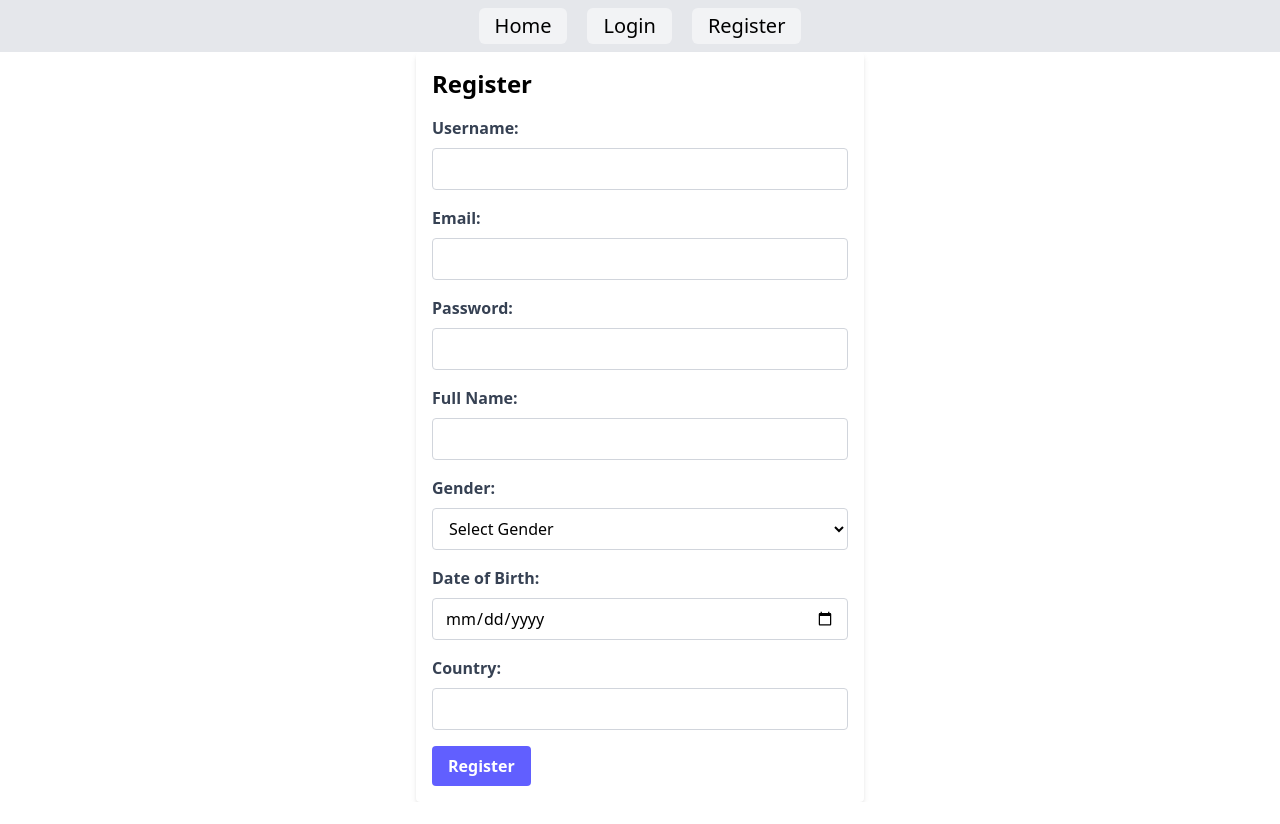
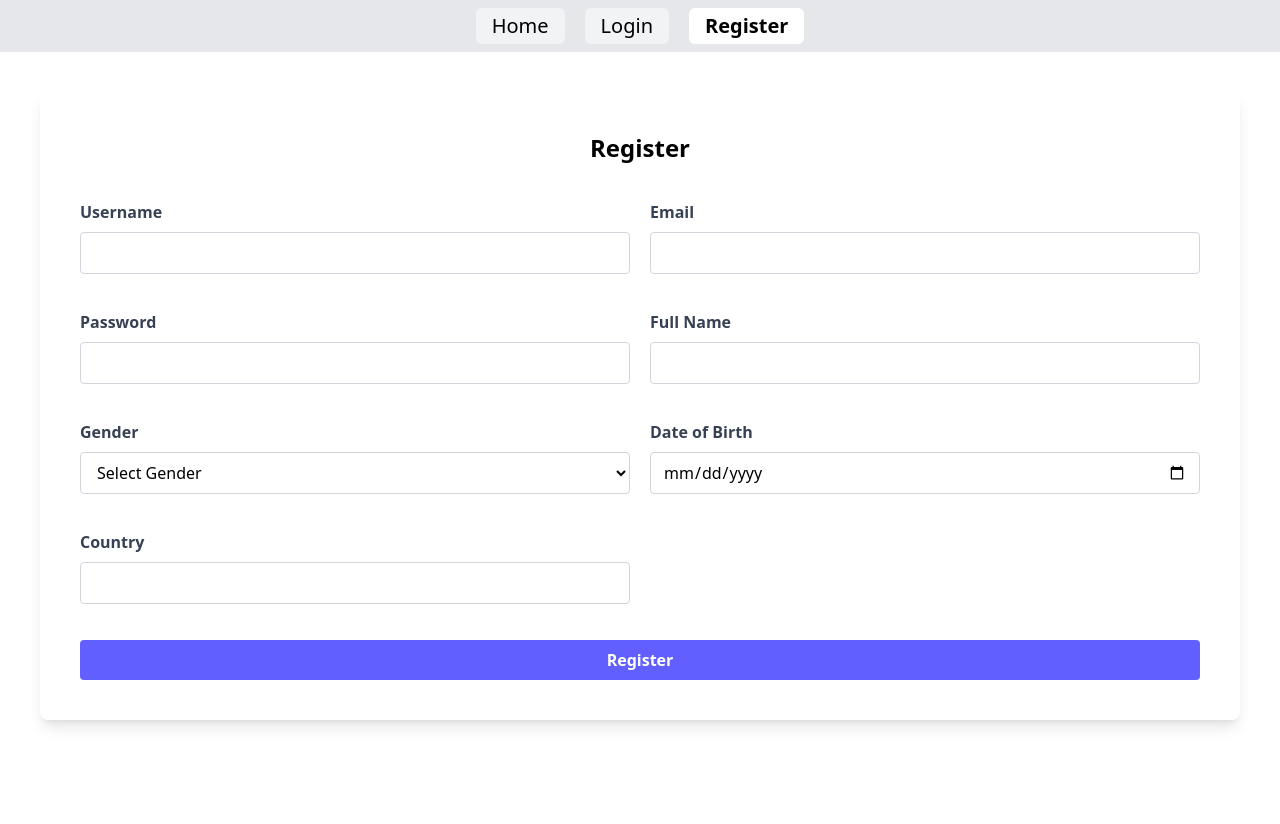
Before and after one commit to abdullah107189/job_task_Toposel, a React (Vite) app: page /reg in a window 1280 px wide. Shown: the top 824 px of the page. Before the commit the page ends 802 px from the top, so only its background shows below. Built offline with nearby package versions, Linux system fonts and the light colour scheme.

Commit message:
implement and register and behint the seen we are store user info to the mongodb

```diff
--- a/package.json
+++ b/package.json
@@ -11,10 +11,12 @@
   },
   "dependencies": {
     "@tailwindcss/vite": "^4.0.6",
+    "axios": "^1.7.9",
     "localforage": "^1.10.0",
     "match-sorter": "^8.0.0",
     "react": "^19.0.0",
     "react-dom": "^19.0.0",
+    "react-hot-toast": "^2.5.1",
     "react-router-dom": "^7.1.5",
     "sort-by": "^1.2.0",
     "tailwindcss": "^4.0.6"
--- a/src/componets/Navbar/Navbar.jsx
+++ b/src/componets/Navbar/Navbar.jsx
@@ -1,26 +1,38 @@
-import { Link } from "react-router-dom";
+import { NavLink } from "react-router-dom";
 
 const Navbar = () => {
   return (
-    <nav className="bg-gray-200 py-2 text-xl flex gap-5 justify-center">
-      <Link
-        className="bg-white/50 hover:bg-white py-1 px-4 rounded-md"
-        to={"/"}
+    <nav className="bg-gray-200 py-2 text-xl flex gap-5 justify-center sticky top-0">
+      <NavLink
+        className={({ isActive }) =>
+          ` hover:bg-white py-1 px-4 rounded-md ${
+            isActive ? "bg-white font-bold" : "bg-white/50"
+          }`
+        }
+        to="/"
       >
         Home
-      </Link>
-      <Link
-        className="bg-white/50 hover:bg-white py-1 px-4 rounded-md"
-        to={"/login"}
+      </NavLink>
+      <NavLink
+        className={({ isActive }) =>
+          ` hover:bg-white py-1 px-4 rounded-md ${
+            isActive ? "bg-white font-bold" : "bg-white/50"
+          }`
+        }
+        to="/login"
       >
         Login
-      </Link>
-      <Link
-        className="bg-white/50 hover:bg-white py-1 px-4 rounded-md"
-        to={"/reg"}
+      </NavLink>
+      <NavLink
+        className={({ isActive }) =>
+          ` hover:bg-white py-1 px-4 rounded-md ${
+            isActive ? "bg-white font-bold" : "bg-white/50"
+          }`
+        }
+        to="/reg"
       >
         Register
-      </Link>
+      </NavLink>
     </nav>
   );
 };
--- a/src/main.jsx
+++ b/src/main.jsx
@@ -6,6 +6,7 @@ import App from "./App";
 import Home from "./pages/Home/Home";
 import Register from "./pages/Register/Register";
 import Login from "./pages/Login/Login";
+import { Toaster } from "react-hot-toast";
 const router = createBrowserRouter([
   {
     path: "/",
@@ -30,5 +31,6 @@ const router = createBrowserRouter([
 createRoot(document.getElementById("root")).render(
   <StrictMode>
     <RouterProvider router={router} />
+    <Toaster position="bottom-left" reverseOrder={false} />
   </StrictMode>
 );
--- a/src/pages/Login/Login.jsx
+++ b/src/pages/Login/Login.jsx
@@ -2,7 +2,7 @@ import { useState } from "react";
 
 const Login = () => {
   const [formData, setFormData] = useState({
-    username: "",
+    email: "",
     password: "",
   });
 
@@ -14,7 +14,6 @@ const Login = () => {
     e.preventDefault();
     try {
       const response = await fetch("/api/auth/login", {
-        // Your backend endpoint
         method: "POST",
         headers: {
           "Content-Type": "application/json",
@@ -24,7 +23,7 @@ const Login = () => {
 
       if (response.ok) {
         const data = await response.json();
-        localStorage.setItem("token", data.token); // Store the token
+        localStorage.setItem("token", data.token);
         console.log("Login successful");
         // Redirect to protected page
       } else {
@@ -33,7 +32,6 @@ const Login = () => {
           "Login failed:",
           errorData.message || "Invalid credentials"
         );
-        // Display error message
       }
     } catch (error) {
       console.error("Error:", error);
@@ -43,21 +41,18 @@ const Login = () => {
   return (
     <form
       onSubmit={handleSubmit}
-      className="max-w-md mx-auto p-4 bg-white rounded shadow-md"
+      className=" p-4 bg-white m-10 shadow-lg rounded-lg grid grid-cols-2 gap-5"
     >
-      <h2 className="text-2xl font-bold mb-4">Login</h2>
+      <h2 className="text-2xl font-bold mb-4 text-center col-span-2">Login</h2>
       <div className="mb-4">
-        <label
-          htmlFor="username"
-          className="block text-gray-700 font-bold mb-2"
-        >
-          Username:
+        <label htmlFor="email" className="block text-gray-700 font-bold mb-2">
+          Email
         </label>
         <input
-          type="text"
-          id="username"
-          name="username"
-          value={formData.username}
+          type="email"
+          id="email"
+          name="email"
+          value={formData.email}
           onChange={handleChange}
           className="border border-gray-300 rounded w-full py-2 px-3 focus:outline-none focus:border-indigo-500"
           required
@@ -68,7 +63,7 @@ const Login = () => {
           htmlFor="password"
           className="block text-gray-700 font-bold mb-2"
         >
-          Password:
+          Password
         </label>
         <input
           type="password"
@@ -82,7 +77,7 @@ const Login = () => {
       </div>
       <button
         type="submit"
-        className="bg-indigo-500 hover:bg-indigo-700 text-white font-bold py-2 px-4 rounded focus:outline-none focus:shadow-outline"
+        className="col-span-2 bg-indigo-500 hover:bg-indigo-700 text-white font-bold py-2 px-4 rounded focus:outline-none focus:shadow-outline"
       >
         Login
       </button>
--- a/src/pages/Register/Register.jsx
+++ b/src/pages/Register/Register.jsx
@@ -1,4 +1,7 @@
+import axios from "axios";
 import { useState } from "react";
+import toast from "react-hot-toast";
+import { useNavigate } from "react-router-dom";
 
 const Register = () => {
   const [formData, setFormData] = useState({
@@ -14,47 +17,52 @@ const Register = () => {
   const handleChange = (e) => {
     setFormData({ ...formData, [e.target.name]: e.target.value });
   };
-
+  const navigate = useNavigate();
   const handleSubmit = async (e) => {
     e.preventDefault();
+    if (formData.password.length <= 5) {
+      return toast.error("At least password 6 letter must");
+    }
+
     try {
-      const response = await fetch("/api/auth/register", {
-        method: "POST",
-        headers: {
-          "Content-Type": "application/json",
-        },
-        body: JSON.stringify(formData),
-      });
-
-      if (response.ok) {
-        console.log("Registration successful");
-        // Redirect or show success message
-      } else {
-        const errorData = await response.json();
-        console.error(
-          "Registration failed:",
-          errorData.message || "Something went wrong"
-        );
-        // Display error message to the user
+      const { data } = await axios.post(
+        "http://localhost:4545/add-user",
+        formData
+      );
+      console.log(data);
+      if (data.insertedId) {
+        setFormData({
+          username: "",
+          password: "",
+          fullName: "",
+          gender: "",
+          dateOfBirth: "",
+          country: "",
+          email: "",
+        });
+        toast.success("Register Complete 😀");
+        navigate("/");
       }
     } catch (error) {
-      console.error("Error:", error);
+      console.log(error.message);
     }
   };
 
   return (
     <form
       onSubmit={handleSubmit}
-      className="max-w-md mx-auto p-4 bg-white rounded shadow-md"
+      className="p-10 rounded-lg shadow-lg bg-white grid grid-cols-2 gap-5 m-10"
     >
-      <h2 className="text-2xl font-bold mb-4">Register</h2>
+      <h2 className="text-2xl font-bold mb-4 col-span-2 text-center ">
+        Register
+      </h2>
 
       <div className="mb-4">
         <label
           htmlFor="username"
           className="block text-gray-700 font-bold mb-2"
         >
-          Username:
+          Username
         </label>
         <input
           type="text"
@@ -69,7 +77,7 @@ const Register = () => {
 
       <div className="mb-4">
         <label htmlFor="email" className="block text-gray-700 font-bold mb-2">
-          Email:
+          Email
         </label>
         <input
           type="email"
@@ -87,7 +95,7 @@ const Register = () => {
           htmlFor="password"
           className="block text-gray-700 font-bold mb-2"
         >
-          Password:
+          Password
         </label>
         <input
           type="password"
@@ -105,7 +113,7 @@ const Register = () => {
           htmlFor="fullName"
           className="block text-gray-700 font-bold mb-2"
         >
-          Full Name:
+          Full Name
         </label>
         <input
           type="text"
@@ -120,7 +128,7 @@ const Register = () => {
 
       <div className="mb-4">
         <label htmlFor="gender" className="block text-gray-700 font-bold mb-2">
-          Gender:
+          Gender
         </label>
         <select
           id="gender"
@@ -142,7 +150,7 @@ const Register = () => {
           htmlFor="dateOfBirth"
           className="block text-gray-700 font-bold mb-2"
         >
-          Date of Birth:
+          Date of Birth
         </label>
         <input
           type="date"
@@ -157,7 +165,7 @@ const Register = () => {
 
       <div className="mb-4">
         <label htmlFor="country" className="block text-gray-700 font-bold mb-2">
-          Country:
+          Country
         </label>
         <input
           type="text"
@@ -172,7 +180,7 @@ const Register = () => {
 
       <button
         type="submit"
-        className="bg-indigo-500 hover:bg-indigo-700 text-white font-bold py-2 px-4 rounded focus:outline-none focus:shadow-outline"
+        className="col-span-2 bg-indigo-500 hover:bg-indigo-700 text-white font-bold py-2 px-4 rounded focus:outline-none focus:shadow-outline"
       >
         Register
       </button>
```
Also changed, not shown: 1 other file (tests, documents, lock files or other folders).
